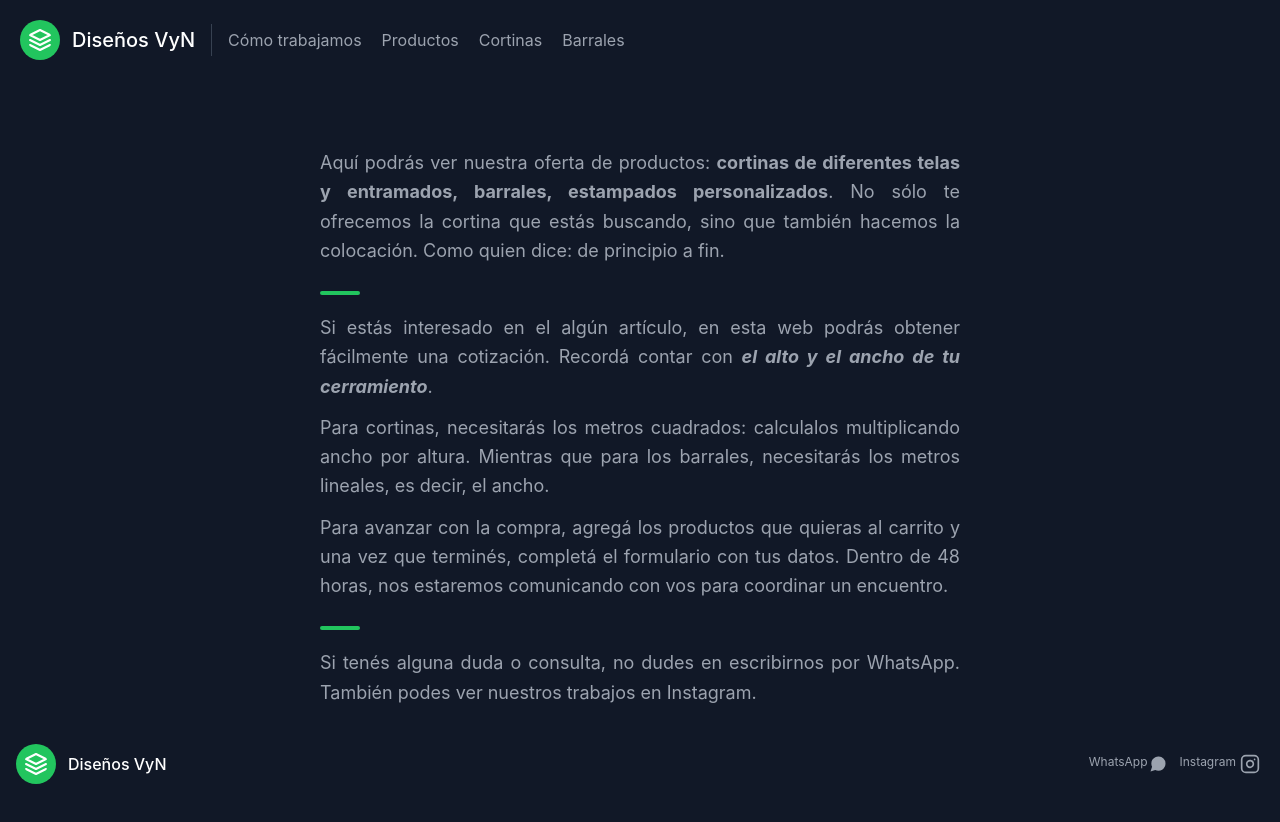
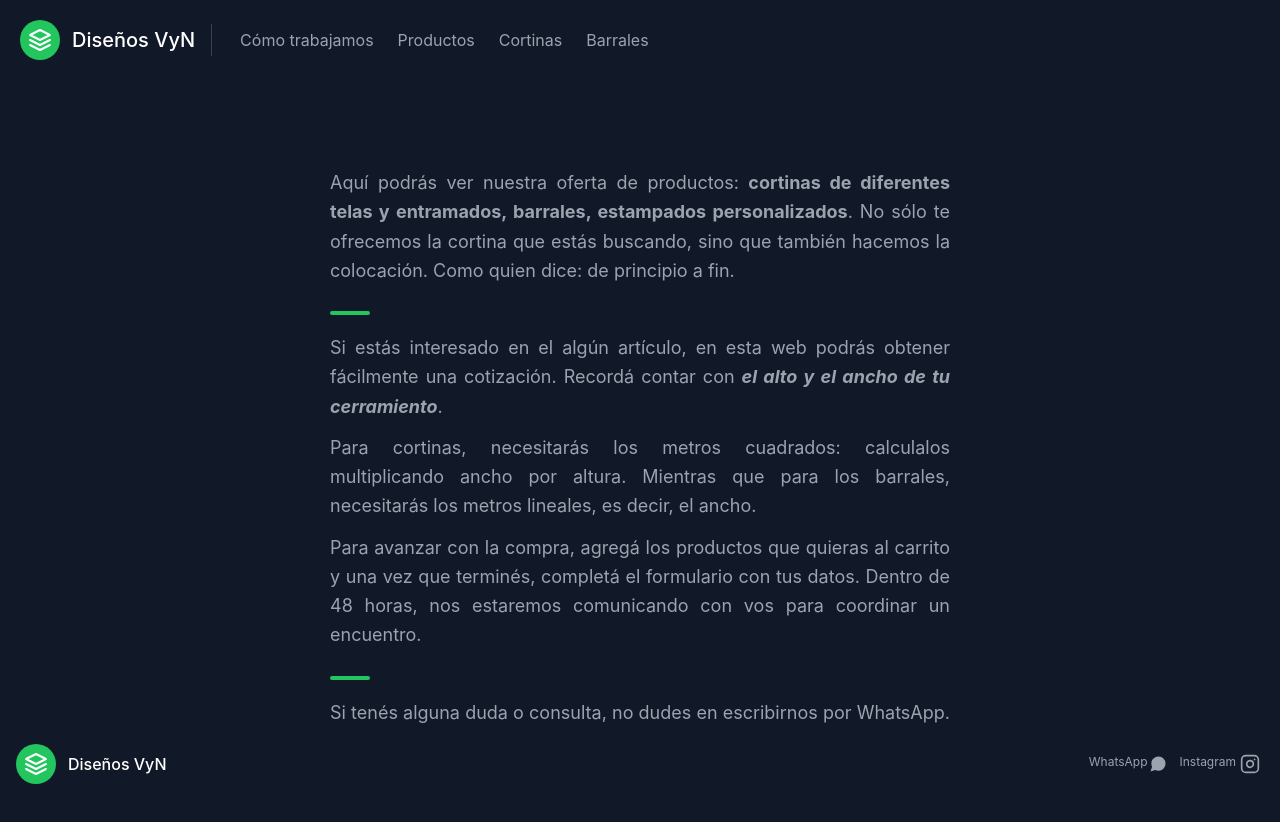
Before and after one commit to Meelazzarano/disenios.vyn, a React (Create React App) app: page /ComoTrabajamos in a window 1280 px wide. Shown: the top 822 px of the page. Built offline with nearby package versions, Linux system fonts and the light colour scheme; no server answers.

Commit message:
visual details

```diff
--- a/src/Components/CartWidget.jsx
+++ b/src/Components/CartWidget.jsx
@@ -7,7 +7,7 @@ const CartWidget = () => {
 
   return (
     <>
-        <Link to='/Cart' className="inline-flex items-center bg-gray-800 border-0 py-1 px-3 focus:outline-none hover:bg-gray-700 rounded text-base mt-4 md:mt-0">Mi Carrito
+        <Link to='/Cart' className="inline-flex items-center bg-gray-800 border-0 py-1 px-3 focus:outline-none hover:bg-gray-700 rounded text-base my-2 md:mt-0">Mi Carrito
           <svg xmlns="http://www.w3.org/2000/svg" className="h-6 w-6 m-2" fill="none" viewBox="0 0 24 24" stroke="currentColor" strokeWidth={1.3}>
           <path strokeLinecap="round" strokeLinejoin="round" d="M3 3h2l.4 2M7 13h10l4-8H5.4M7 13L5.4 5M7 13l-2.293 2.293c-.63.63-.184 1.707.707 1.707H17m0 0a2 2 0 100 4 2 2 0 000-4zm-8 2a2 2 0 11-4 0 2 2 0 014 0z" />
           </svg>
--- a/src/Components/Instructions.jsx
+++ b/src/Components/Instructions.jsx
@@ -1,6 +1,6 @@
 const Instructions = () => {
   return (
-    <section className="text-gray-400 bg-gray-900 body-font">
+    <section className="p-5 text-gray-400 bg-gray-900 body-font">
         <div className="container py-14 mx-auto">
           <div className="xl:w-1/2 lg:w-3/4 w-full mx-auto text-justify">
               <p className="my-3 leading-relaxed text-lg">Aquí podrás ver nuestra oferta de productos: <span className="font-bold">cortinas de diferentes telas y entramados, barrales, estampados personalizados</span>. No sólo te ofrecemos la cortina que estás buscando, sino que también hacemos la colocación. Como quien dice: de principio a fin.</p>
--- a/src/Components/ItemCounter.jsx
+++ b/src/Components/ItemCounter.jsx
@@ -19,7 +19,7 @@ const ItemCounter = ({onAdd}) => {
         <button className="mx-2 text-white text-gray-400 bg-gray-800 border-0 py-2 px-6 focus:outline-none hover:bg-gray-700 rounded" onClick={handleSubstract}>-</button>
         <span className='py-1 m-2'>{count}</span>
         <button className="mx-2 text-white text-gray-400 bg-gray-800 border-0 py-2 px-6 focus:outline-none hover:bg-gray-700 rounded" onClick={handleAdd}>+</button>
-        <span className='py-1 m-2'> Metros cuadrados </span>
+        <span className='py-1 m-2'> Metros </span>
       </div>
       <button className="block m-3 text-white bg-green-500 border-0 py-2 px-6 focus:outline-none hover:bg-green-600 rounded" onClick={() => onAdd (count)}> Agregar a Mi carrito</button>
     </div>
--- a/src/Components/ItemDetail.jsx
+++ b/src/Components/ItemDetail.jsx
@@ -24,7 +24,7 @@ const ItemDetail = ( {producto} ) => {
                 <img alt="ecommerce" className="lg:w-1/2 w-300px object-cover object-center rounded" src={producto.pictureURL}></img>
                 <div className="lg:w-1/2 w-full lg:pl-10 lg:py-6 mt-6 lg:mt-0">
                     <h1 className="text-white text-3xl title-font font-medium mb-1">{producto.title}</h1>
-                    <p className="leading-relaxed mb-6">{producto.descrip}</p>
+                    <p className="leading-relaxed mb-6 text-justify">{producto.descrip}</p>
                     <div className="mb-6 p-4 title-font font-medium text-2xl text-white'">${producto.price}</div>
                     <div className="block">
                         {   cartQuantity ===0 ?
--- a/src/Components/NavBar.jsx
+++ b/src/Components/NavBar.jsx
@@ -17,10 +17,10 @@ const NavBar= () => {
             <span className="ml-3 text-xl">Diseños VyN</span>
           </Link>
           <nav className="md:mr-auto md:ml-4 md:py-1 md:pl-4 md:border-l md:border-gray-700	flex flex-wrap items-center text-base justify-center">
-            <Link to='/ComoTrabajamos' className="mr-5 hover:text-white">Cómo trabajamos</Link>
-            <Link to='/Productos' className="mr-5 hover:text-white">Productos</Link>
-            <Link to='/Categorias/Cortina' className="mr-5 hover:text-white">Cortinas</Link>
-            <Link to='/Categorias/Barral' className="mr-5 hover:text-white">Barrales</Link>
+            <Link to='/ComoTrabajamos' className="mx-3 hover:text-white">Cómo trabajamos</Link>
+            <Link to='/Productos' className="mx-3 hover:text-white">Productos</Link>
+            <Link to='/Categorias/Cortina' className="mx-3 hover:text-white">Cortinas</Link>
+            <Link to='/Categorias/Barral' className="mx-3 hover:text-white">Barrales</Link>
           </nav>
         {totalCount()!==0 && <CartWidget/>}
 
```
